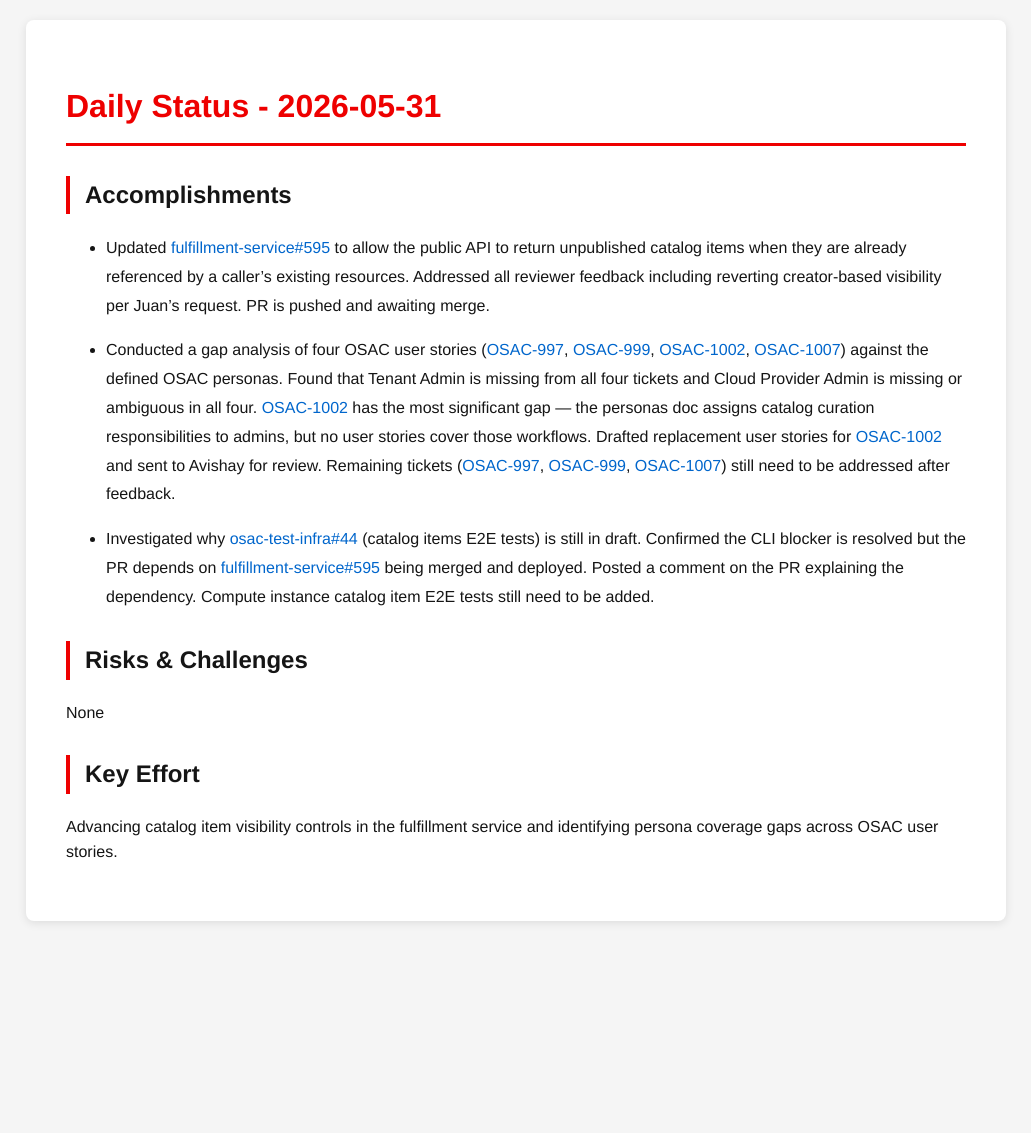
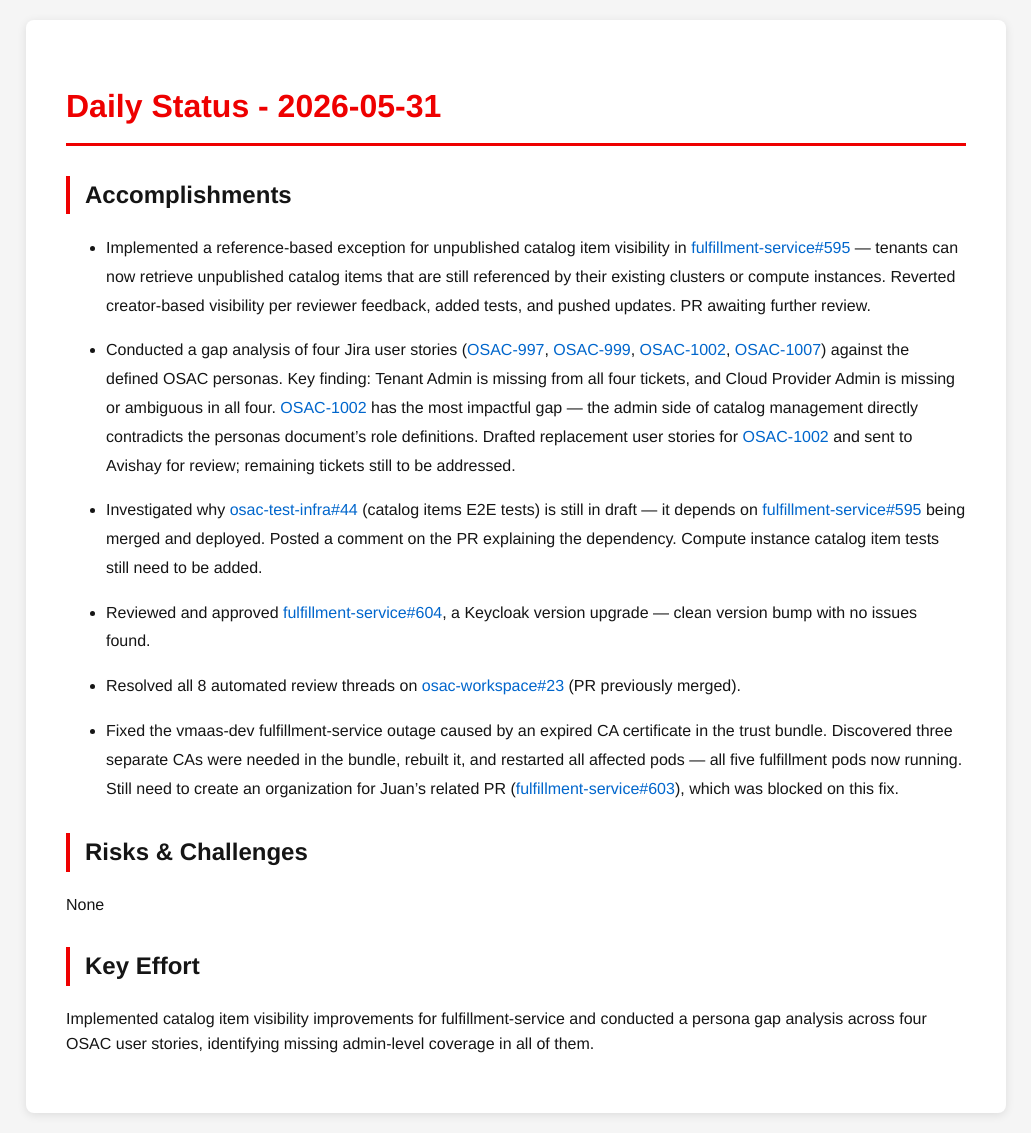
Before and after one commit to tzvatot/daily-status, a Jekyll site: the page built from 2026-05-31.md, in a window 1280 px wide. Shown: the whole page, without its empty margins (124-1155 px from the left). Built offline with Jekyll 4.4.1, drawn with Linux system fonts in a browser that asks for light colours; before the commit the page ends 941 px from its top, so only the background shows below that.

Commit message:
Daily status update - 2026-05-31

```diff
--- a/2026-05-31.md
+++ b/2026-05-31.md
@@ -8,16 +8,20 @@ date: 2026-05-31
 
 ## Accomplishments
 
-- Updated [fulfillment-service#595](https://github.com/osac-project/fulfillment-service/pull/595) to allow the public API to return unpublished catalog items when they are already referenced by a caller's existing resources. Addressed all reviewer feedback including reverting creator-based visibility per Juan's request. PR is pushed and awaiting merge.
+- Implemented a reference-based exception for unpublished catalog item visibility in [fulfillment-service#595](https://github.com/osac-project/fulfillment-service/pull/595) — tenants can now retrieve unpublished catalog items that are still referenced by their existing clusters or compute instances. Reverted creator-based visibility per reviewer feedback, added tests, and pushed updates. PR awaiting further review.
 
-- Conducted a gap analysis of four OSAC user stories ([OSAC-997](https://redhat.atlassian.net/browse/OSAC-997), [OSAC-999](https://redhat.atlassian.net/browse/OSAC-999), [OSAC-1002](https://redhat.atlassian.net/browse/OSAC-1002), [OSAC-1007](https://redhat.atlassian.net/browse/OSAC-1007)) against the defined OSAC personas. Found that Tenant Admin is missing from all four tickets and Cloud Provider Admin is missing or ambiguous in all four. [OSAC-1002](https://redhat.atlassian.net/browse/OSAC-1002) has the most significant gap — the personas doc assigns catalog curation responsibilities to admins, but no user stories cover those workflows. Drafted replacement user stories for [OSAC-1002](https://redhat.atlassian.net/browse/OSAC-1002) and sent to Avishay for review. Remaining tickets ([OSAC-997](https://redhat.atlassian.net/browse/OSAC-997), [OSAC-999](https://redhat.atlassian.net/browse/OSAC-999), [OSAC-1007](https://redhat.atlassian.net/browse/OSAC-1007)) still need to be addressed after feedback.
+- Conducted a gap analysis of four Jira user stories ([OSAC-997](https://redhat.atlassian.net/browse/OSAC-997), [OSAC-999](https://redhat.atlassian.net/browse/OSAC-999), [OSAC-1002](https://redhat.atlassian.net/browse/OSAC-1002), [OSAC-1007](https://redhat.atlassian.net/browse/OSAC-1007)) against the defined OSAC personas. Key finding: Tenant Admin is missing from all four tickets, and Cloud Provider Admin is missing or ambiguous in all four. [OSAC-1002](https://redhat.atlassian.net/browse/OSAC-1002) has the most impactful gap — the admin side of catalog management directly contradicts the personas document's role definitions. Drafted replacement user stories for [OSAC-1002](https://redhat.atlassian.net/browse/OSAC-1002) and sent to Avishay for review; remaining tickets still to be addressed.
 
-- Investigated why [osac-test-infra#44](https://github.com/osac-project/osac-test-infra/pull/44) (catalog items E2E tests) is still in draft. Confirmed the CLI blocker is resolved but the PR depends on [fulfillment-service#595](https://github.com/osac-project/fulfillment-service/pull/595) being merged and deployed. Posted a comment on the PR explaining the dependency. Compute instance catalog item E2E tests still need to be added.
+- Investigated why [osac-test-infra#44](https://github.com/osac-project/osac-test-infra/pull/44) (catalog items E2E tests) is still in draft — it depends on [fulfillment-service#595](https://github.com/osac-project/fulfillment-service/pull/595) being merged and deployed. Posted a comment on the PR explaining the dependency. Compute instance catalog item tests still need to be added.
+
+- Reviewed and approved [fulfillment-service#604](https://github.com/osac-project/fulfillment-service/pull/604), a Keycloak version upgrade — clean version bump with no issues found.
+
+- Resolved all 8 automated review threads on [osac-workspace#23](https://github.com/osac-project/osac-workspace/pull/23) (PR previously merged).
+
+- Fixed the vmaas-dev fulfillment-service outage caused by an expired CA certificate in the trust bundle. Discovered three separate CAs were needed in the bundle, rebuilt it, and restarted all affected pods — all five fulfillment pods now running. Still need to create an organization for Juan's related PR ([fulfillment-service#603](https://github.com/osac-project/fulfillment-service/pull/603)), which was blocked on this fix.
 
 ## Risks & Challenges
-
 None
 
 ## Key Effort
-
-Advancing catalog item visibility controls in the fulfillment service and identifying persona coverage gaps across OSAC user stories.
+Implemented catalog item visibility improvements for fulfillment-service and conducted a persona gap analysis across four OSAC user stories, identifying missing admin-level coverage in all of them.
```
